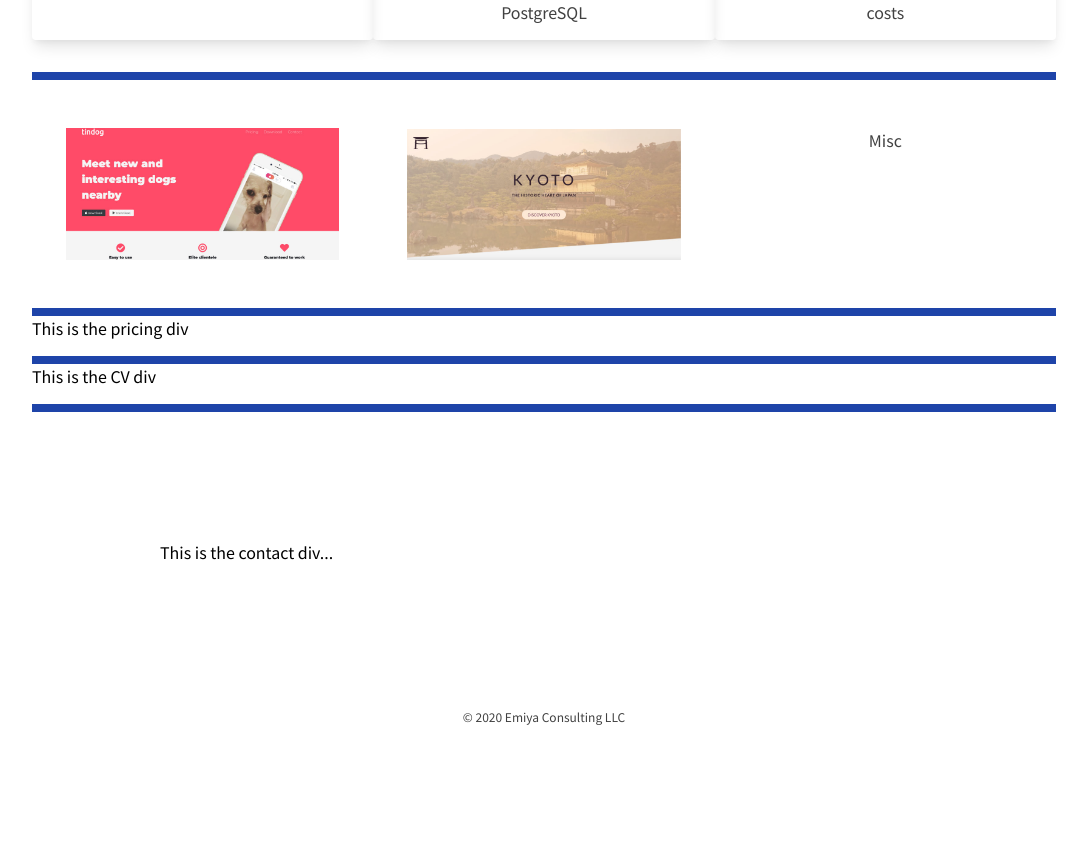
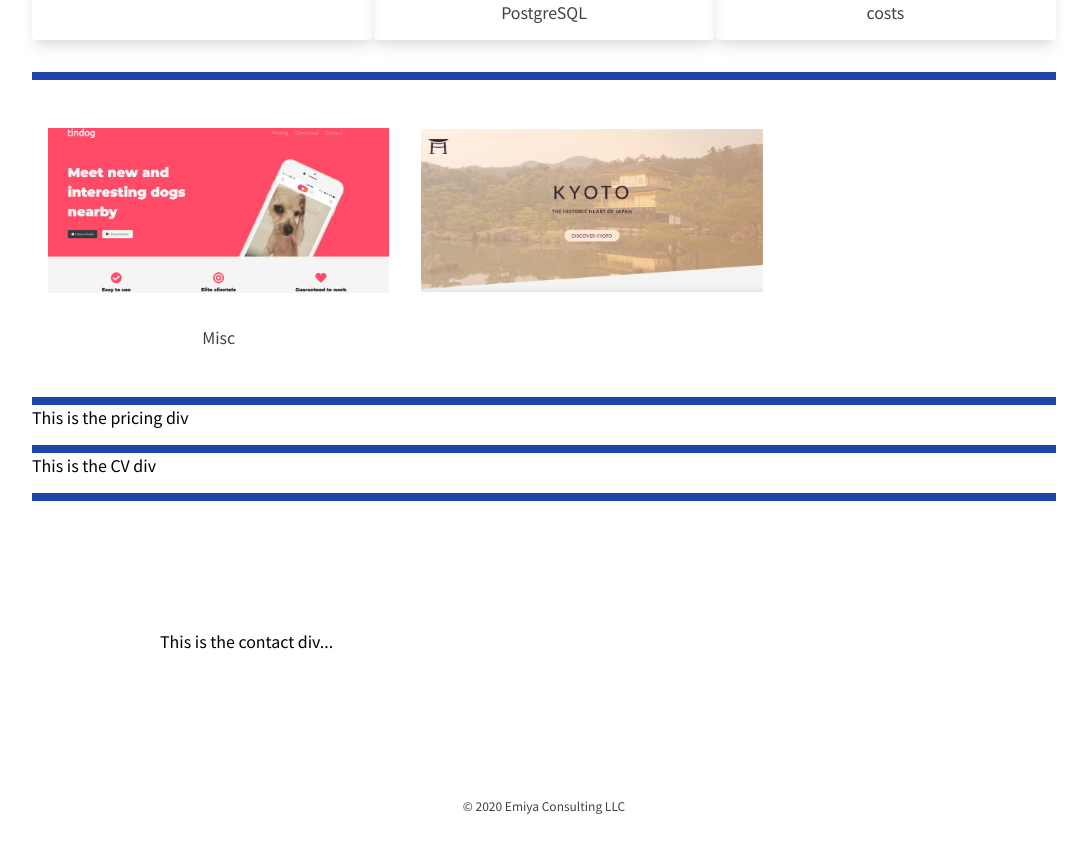
Before and after one commit to rlr524/emiya-com-vue, a Vue app: page / in a window 1280 px wide. Shown: the part 1209-2056 px from the top of the page, without its empty margins (96-1183 px from the left). Before the commit the page ends 1967 px from the top, so only its background shows below. Built offline with nearby package versions, Linux system fonts and the light colour scheme.

Commit message:
small updates to css

```diff
--- a/src/App.vue
+++ b/src/App.vue
@@ -2,15 +2,20 @@
   <div id="app">
     <Navbar />
     <router-view />
+    <Footer />
   </div>
 </template>
 
 <script>
 import Navbar from "@/components/Navbar";
+import Footer from "@/components/Footer.vue";
 
 export default {
   name: "App",
-  components: { Navbar }
+  components: {
+    Navbar,
+    Footer
+  }
 };
 </script>
 
--- a/src/components/Home.vue
+++ b/src/components/Home.vue
@@ -1,5 +1,5 @@
 <template>
-  <div>
+  <div id="home">
     <Main />
     <Rule />
     <Cards />
@@ -11,7 +11,6 @@
     <Cv />
     <Rule />
     <Contact />
-    <Footer />
   </div>
 </template>
 
@@ -23,7 +22,6 @@ import Port from "@/components/Port";
 import Pricing from "@/components/Pricing";
 import Cv from "@/components/Cv";
 import Contact from "@/components/Contact";
-import Footer from "@/components/Footer";
 
 export default {
   name: "Home",
@@ -34,8 +32,7 @@ export default {
     Port,
     Pricing,
     Cv,
-    Contact,
-    Footer
+    Contact
   }
 };
 </script>
--- a/src/components/Port.vue
+++ b/src/components/Port.vue
@@ -3,21 +3,25 @@
     id="portfolio"
     class="portfolio-container flex flex-wrap h-auto mt-8 mb-8 text-center text-emiyablack"
   >
-    <div class="lg:w-1/3 sm:w-full pt-4 pb-4 flex items-center justify-center">
+    <div
+      class="lg:w-1/3 sm:w-full mx-4 pt-4 pb-4 flex items-center justify-center"
+    >
       <img
-        class="w-4/5"
+        class="w-full"
         src="../assets/img/tindog_screen.svg"
         alt="Our Portfolio: Thumbnail of Tindog - Tinder for Dogs. Click to see the full site."
       />
     </div>
-    <div class="lg:w-1/3 sm:w-full pt-4 pb-4 flex items-center justify-center">
+    <div
+      class="lg:w-1/3 sm:w-full mx-4 pt-4 pb-4 flex items-center justify-center"
+    >
       <img
-        class="w-4/5"
+        class="w-full"
         src="../assets/img/kyotogo_screen.svg"
         alt="Our Portfolio: Thumbnail of Kyoto Go - Kyoto Trip Information. Click to see the full site."
       />
     </div>
-    <div class="lg:w-1/3 sm:w-full pt-4 pb-4 items-center justify-center">
+    <div class="lg:w-1/3 sm:w-full mx-4 pt-4 pb-4 items-center justify-center">
       Misc
     </div>
   </div>
```
